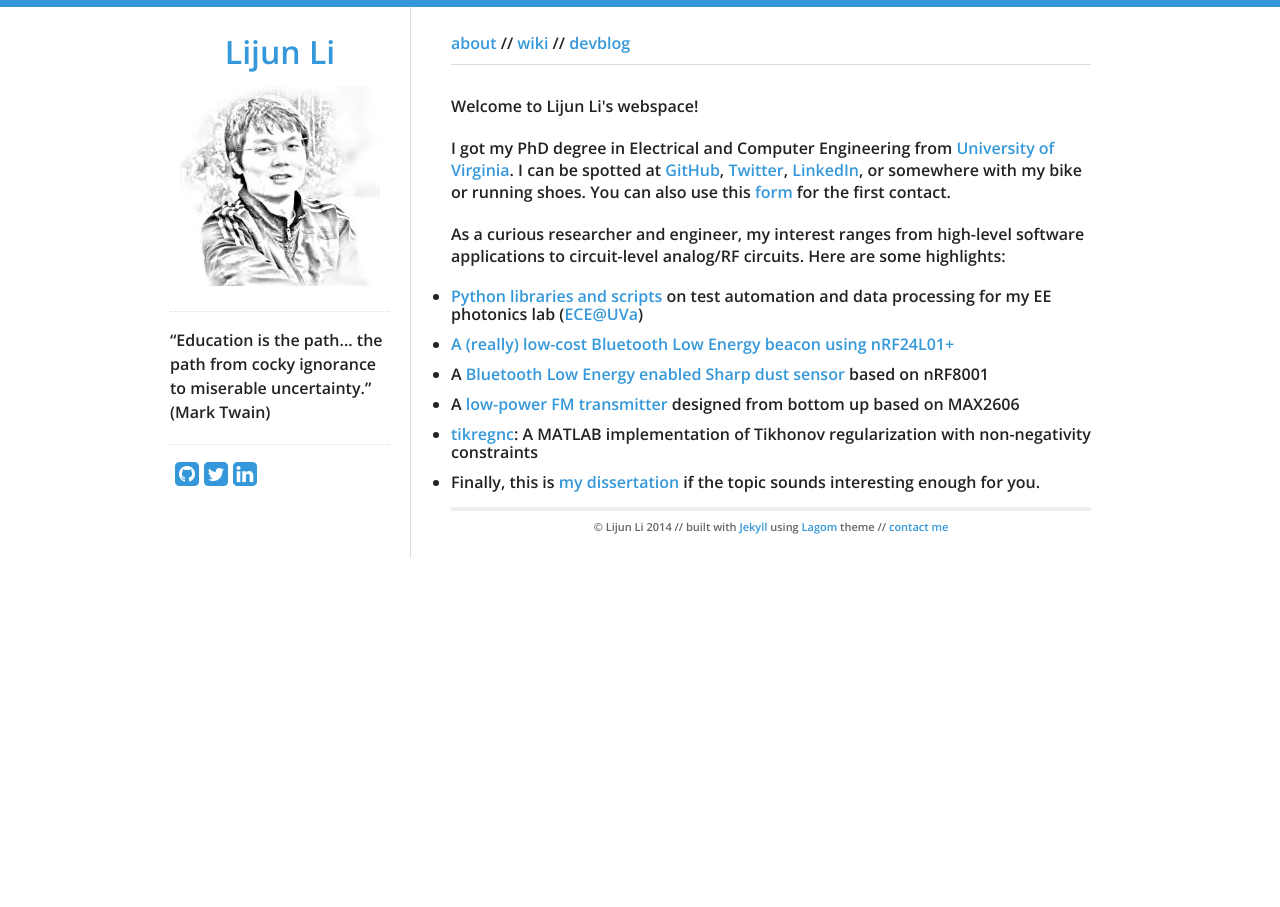
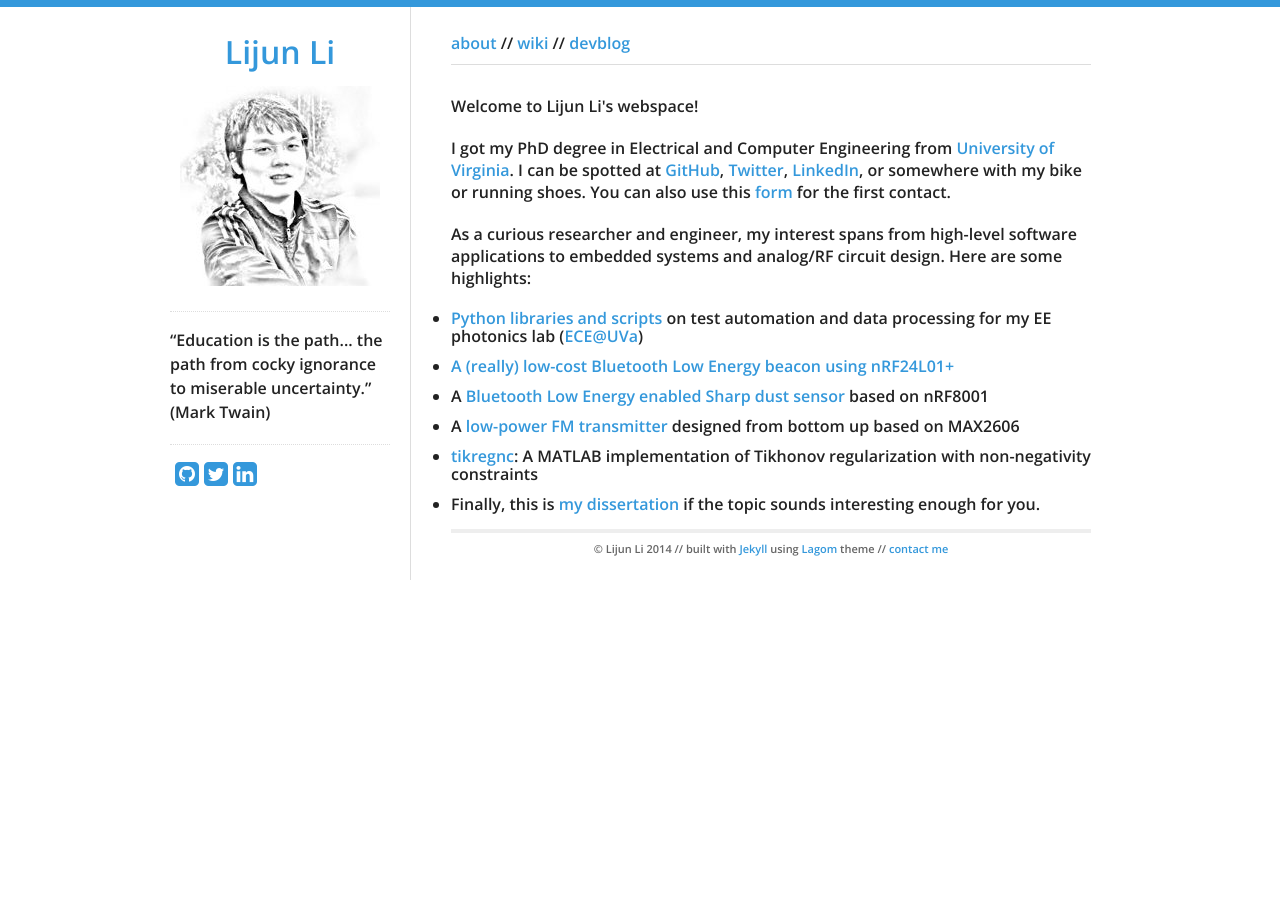
Before and after one commit to wenqiong/home, a Jekyll site: the page built from index.md, in a window 1280 px wide. Built offline with Jekyll 4.4.1, drawn with Linux system fonts in a browser that asks for light colours; nearby versions of some CDN libraries; Markdown is read by kramdown in place of the engine named in the settings.

Commit message:
Updated index.md

```diff
--- a/index.md
+++ b/index.md
@@ -10,7 +10,7 @@ published: true
 
   <p>I got my PhD degree in Electrical and Computer Engineering from <a href="http://www.virginia.edu/">University of Virginia</a>. I can be spotted at <a href="https://www.github.com/lijunxyz">GitHub</a>, <a href="https://www.twitter.com/lijunxyz">Twitter</a>, <a href="http://www.linkedin.com/in/lijunxyz">LinkedIn</a>, or somewhere with my bike or running shoes. You can also use this <a href="http://lijun.xyz/contact">form</a> for the first contact.</p>
 
-  <p>As a curious researcher and engineer, my interest ranges from high-level software applications to circuit-level analog/RF circuits. Here are some highlights:</p>
+  <p>As a curious researcher and engineer, my interest spans from high-level software applications to embedded systems and analog/RF circuit design. Here are some highlights:</p>
 
   <ul>
         <li><a href="https://github.com/lijunxyz/instruments">Python libraries and scripts</a> on test automation and data processing for my EE photonics lab (<a href="http://www.ece.virginia.edu">ECE@UVa</a>)</li>
```
